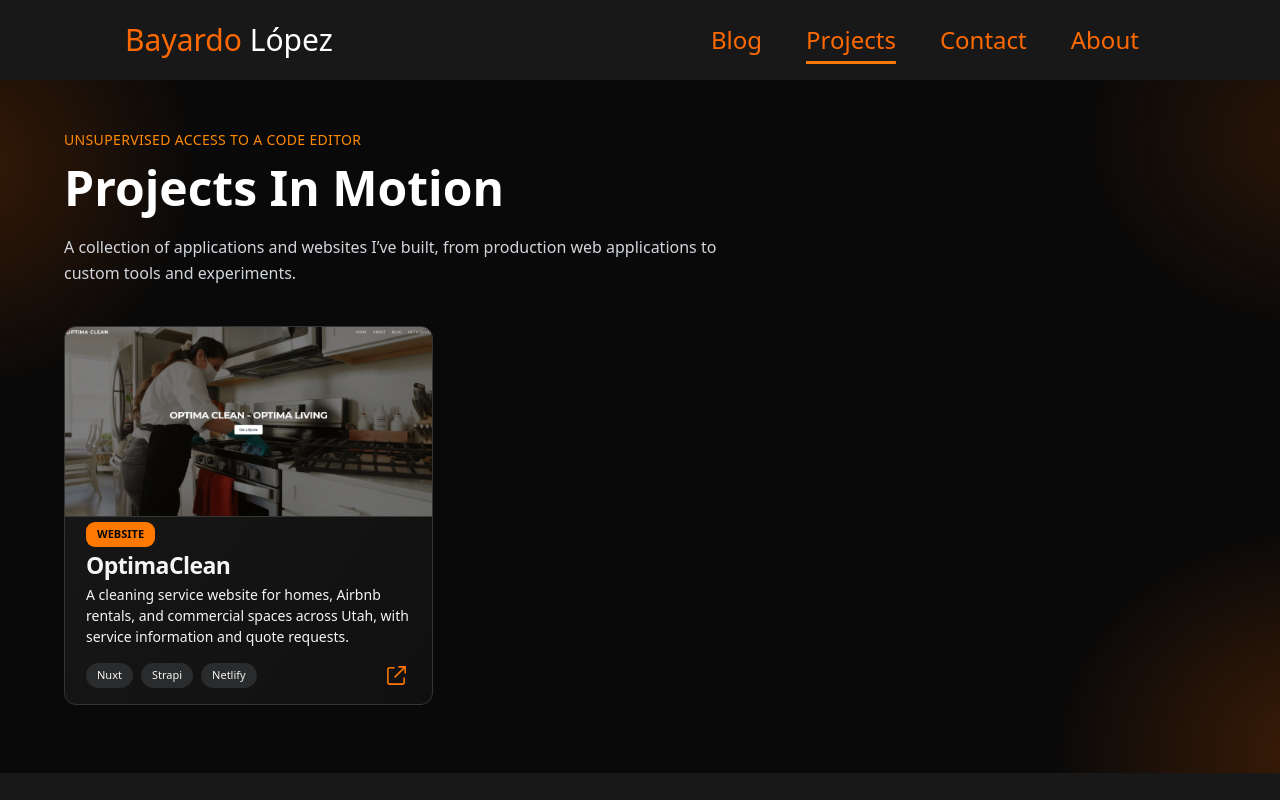
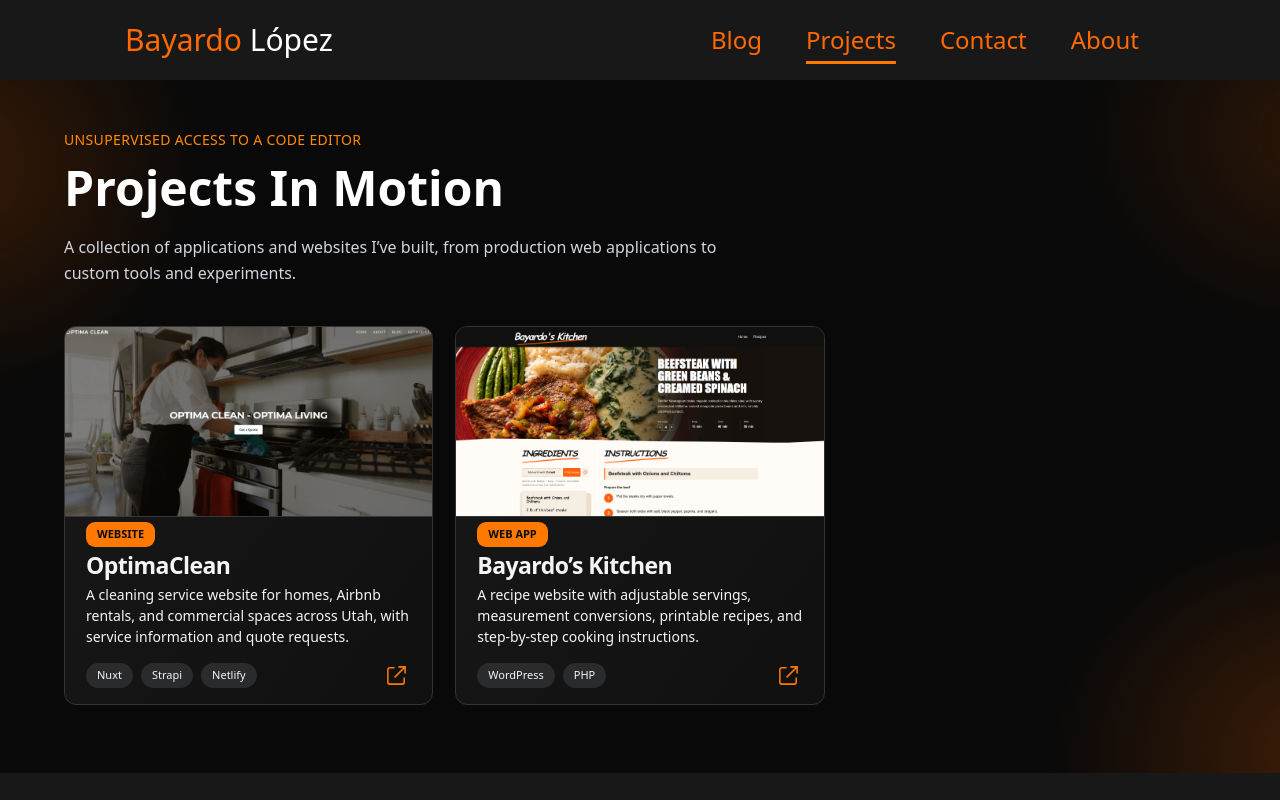
Before and after one commit to MrTato/personal-portfolio-vue, a Vue app: page /projects in a window 1280 px wide. Shown: the top 800 px of the page. Built offline with nearby package versions, Linux system fonts and the light colour scheme.

Commit message:
Added Bayardo’s Kitchen using public/projects/cooking.png, with its URL opening in a new tab

```diff
--- a/src/data/projects.js
+++ b/src/data/projects.js
@@ -10,4 +10,15 @@ export const projects = [
       'A cleaning service website for homes, Airbnb rentals, and commercial spaces across Utah, with service information and quote requests.',
     technologies: ['Nuxt', 'Strapi', 'Netlify'],
   },
+  {
+    slug: 'bayardos-kitchen',
+    url: 'https://bayardoskitchen.kinsta.cloud/',
+    image: '/projects/cooking.png',
+    name: 'Bayardo’s Kitchen',
+    label: 'Web App',
+    category: 'Web Apps',
+    description:
+      'A recipe website with adjustable servings, measurement conversions, printable recipes, and step-by-step cooking instructions.',
+    technologies: ['WordPress', 'PHP'],
+  },
 ]
```
Also changed, not shown: public/projects/cooking.png (added), public/projects/placeholder.png (deleted).
